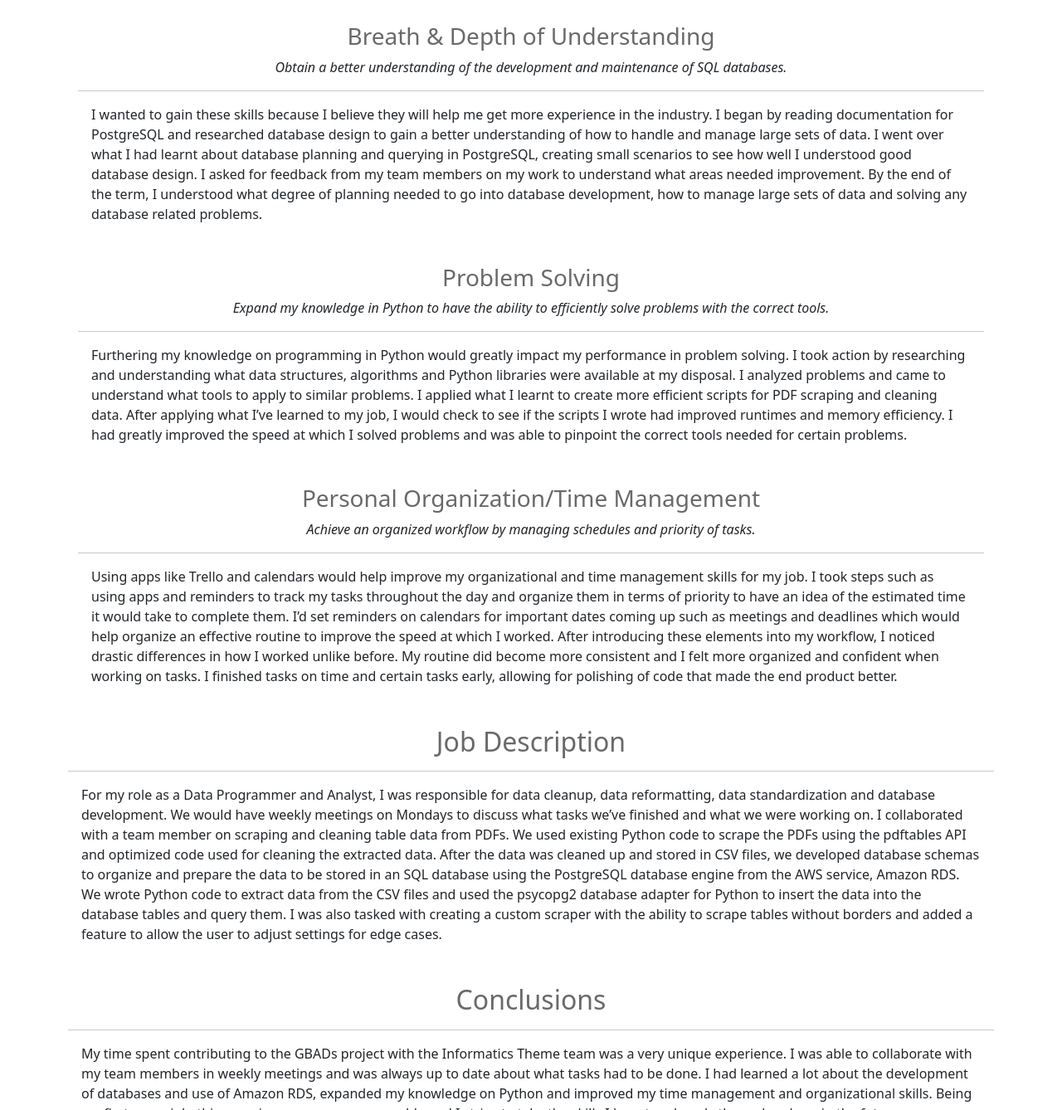
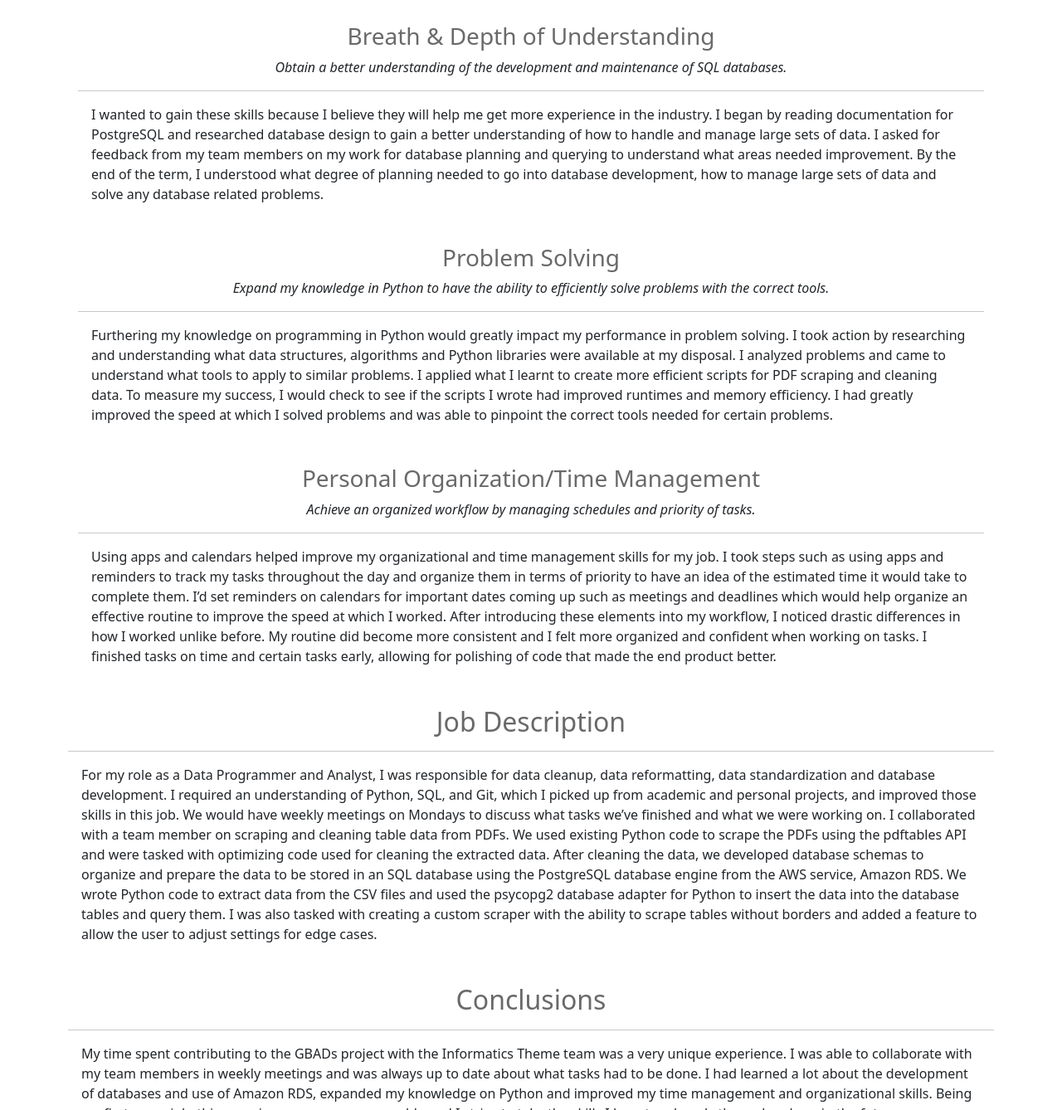
Before and after one commit to Brochin5671/Brochin5671.github.io, a plain HTML site: page index.html in a window 1280 px wide. Shown: the part 960-2298 px from the top of the page at 83% size. Drawn offline with nearby package versions, Linux system fonts and the light colour scheme.

Commit message:
Updated some text

```diff
--- a/index.html
+++ b/index.html
@@ -37,19 +37,19 @@
                 <h3 class="mt-5">Breath & Depth of Understanding</h3>
                 <p class="text-center fst-italic">Obtain a better understanding of the development and maintenance of SQL databases.</p>
                 <hr>
-                <p>I wanted to gain these skills because I believe they will help me get more experience in the industry. I began by reading documentation for PostgreSQL and researched database design to gain a better understanding of how to handle and manage large sets of data. I went over what I had learnt about database planning and querying in PostgreSQL, creating small scenarios to see how well I understood good database design. I asked for feedback from my team members on my work to understand what areas needed improvement. By the end of the term, I understood what degree of planning needed to go into database development, how to manage large sets of data and solving any database related problems.</p>
+                <p>I wanted to gain these skills because I believe they will help me get more experience in the industry. I began by reading documentation for PostgreSQL and researched database design to gain a better understanding of how to handle and manage large sets of data. I asked for feedback from my team members on my work for database planning and querying to understand what areas needed improvement. By the end of the term, I understood what degree of planning needed to go into database development, how to manage large sets of data and solve any database related problems.</p>
                 <h3 class="mt-5">Problem Solving</h3>
                 <p class="text-center fst-italic">Expand my knowledge in Python to have the ability to efficiently solve problems with the correct tools.</p>
                 <hr>
-                <p>Furthering my knowledge on programming in Python would greatly impact my performance in problem solving. I took action by researching and understanding what data structures, algorithms and Python libraries were available at my disposal. I analyzed problems and came to understand what tools to apply to similar problems. I applied what I learnt to create more efficient scripts for PDF scraping and cleaning data. After applying what I’ve learned to my job, I would check to see if the scripts I wrote had improved runtimes and memory efficiency. I had greatly improved the speed at which I solved problems and was able to pinpoint the correct tools needed for certain problems.</p>
+                <p>Furthering my knowledge on programming in Python would greatly impact my performance in problem solving. I took action by researching and understanding what data structures, algorithms and Python libraries were available at my disposal. I analyzed problems and came to understand what tools to apply to similar problems. I applied what I learnt to create more efficient scripts for PDF scraping and cleaning data. To measure my success, I would check to see if the scripts I wrote had improved runtimes and memory efficiency. I had greatly improved the speed at which I solved problems and was able to pinpoint the correct tools needed for certain problems.</p>
                 <h3 class="mt-5">Personal Organization/Time Management</h3>
                 <p class="text-center fst-italic">Achieve an organized workflow by managing schedules and priority of tasks.</p>
                 <hr>
-                <p>Using apps like Trello and calendars would help improve my organizational and time management skills for my job. I took steps such as using apps and reminders to track my tasks throughout the day and organize them in terms of priority to have an idea of the estimated time it would take to complete them. I’d set reminders on calendars for important dates coming up such as meetings and deadlines which would help organize an effective routine to improve the speed at which I worked. After introducing these elements into my workflow, I noticed drastic differences in how I worked unlike before. My routine did become more consistent and I felt more organized and confident when working on tasks. I finished tasks on time and certain tasks early, allowing for polishing of code that made the end product better.</p>
+                <p>Using apps and calendars helped improve my organizational and time management skills for my job. I took steps such as using apps and reminders to track my tasks throughout the day and organize them in terms of priority to have an idea of the estimated time it would take to complete them. I’d set reminders on calendars for important dates coming up such as meetings and deadlines which would help organize an effective routine to improve the speed at which I worked. After introducing these elements into my workflow, I noticed drastic differences in how I worked unlike before. My routine did become more consistent and I felt more organized and confident when working on tasks. I finished tasks on time and certain tasks early, allowing for polishing of code that made the end product better.</p>
             </div>
             <h2 class="mt-5">Job Description</h2>
             <hr>
-            <p>For my role as a Data Programmer and Analyst, I was responsible for data cleanup, data reformatting, data standardization and database development. We would have weekly meetings on Mondays to discuss what tasks we’ve finished and what we were working on. I collaborated with a team member on scraping and cleaning table data from PDFs. We used existing Python code to scrape the PDFs using the pdftables API and optimized code used for cleaning the extracted data. After the data was cleaned up and stored in CSV files, we developed database schemas to organize and prepare the data to be stored in an SQL database using the PostgreSQL database engine from the AWS service, Amazon RDS. We wrote Python code to extract data from the CSV files and used the psycopg2 database adapter for Python to insert the data into the database tables and query them. I was also tasked with creating a custom scraper with the ability to scrape tables without borders and added a feature to allow the user to adjust settings for edge cases.</p>
+            <p>For my role as a Data Programmer and Analyst, I was responsible for data cleanup, data reformatting, data standardization and database development. I required an understanding of Python, SQL, and Git, which I picked up from academic and personal projects, and improved those skills in this job. We would have weekly meetings on Mondays to discuss what tasks we’ve finished and what we were working on. I collaborated with a team member on scraping and cleaning table data from PDFs. We used existing Python code to scrape the PDFs using the pdftables API and were tasked with optimizing code used for cleaning the extracted data. After cleaning the data, we developed database schemas to organize and prepare the data to be stored in an SQL database using the PostgreSQL database engine from the AWS service, Amazon RDS. We wrote Python code to extract data from the CSV files and used the psycopg2 database adapter for Python to insert the data into the database tables and query them. I was also tasked with creating a custom scraper with the ability to scrape tables without borders and added a feature to allow the user to adjust settings for edge cases.</p>
             <h2 class="mt-5">Conclusions</h2>
             <hr>
             <p>My time spent contributing to the GBADs project with the Informatics Theme team was a very unique experience. I was able to collaborate with my team members in weekly meetings and was always up to date about what tasks had to be done. I had learned a lot about the development of databases and use of Amazon RDS, expanded my knowledge on Python and improved my time management and organizational skills. Being my first co-op job, this experience was very memorable and I strive to take the skills I learnt and apply them elsewhere in the future.</p>
```
